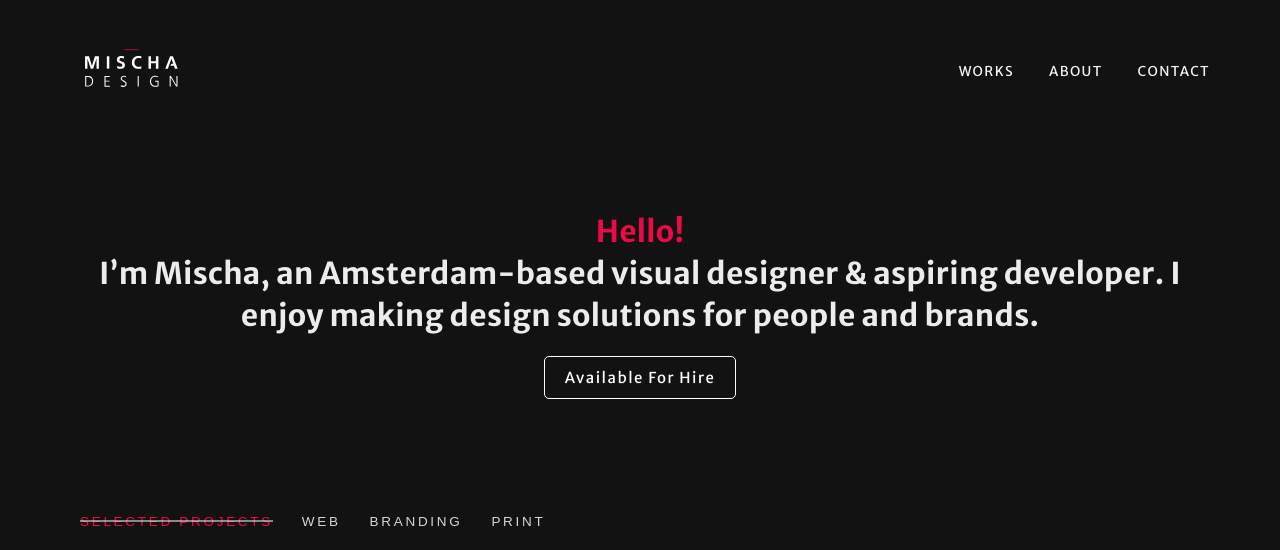
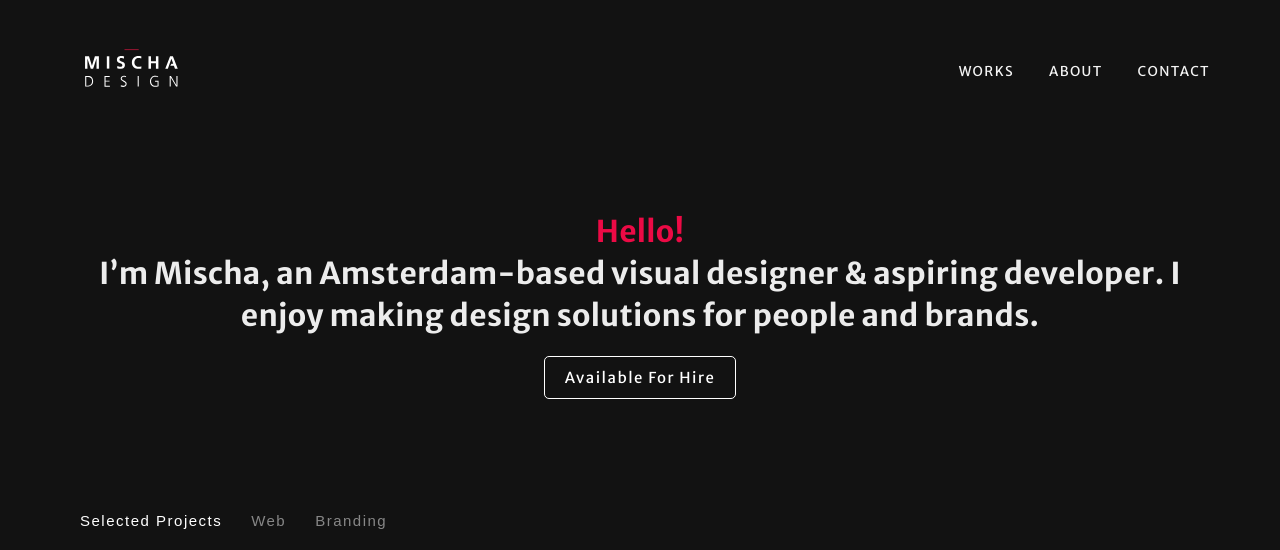
Before and after one commit to mfgoes/portfolio, a PHP site: page /index.html in a window 1280 px wide. Shown: the top 550 px of the page. Run offline with PHP 8.4, Linux system fonts and the light colour scheme; some libraries are stand-ins or nearby versions.

Commit message:
remove text shadow

```diff
--- a/css/styles.css
+++ b/css/styles.css
@@ -294,10 +294,11 @@ a:hover {
 .btn-main {
      margin-top: 10px;
      text-transform: uppercase;
-     text-shadow:0px 1px 0px #2f662744;
+     /*text-shadow:0px 1px 0px #2f662744;*/
      cursor:pointer;
      letter-spacing: 0.1em;
      text-transform: capitalize;
+     font-size: 1em;
 }
 
 .secondary
@@ -1478,16 +1479,14 @@ a:hover {
 }
 
 .grid-nav ul li {
-    color: #d5d5d5;
+    color: #878787;
     position: relative;
     line-height: 1.5;
-
     font-weight: 400;
-    letter-spacing: 0.2em;
-    font-size: 0.9em;
+    letter-spacing: 0.1em;
+    font-size: 1em;
     font-family: Source Sans Pro, sans-serif;
-
-    text-transform: uppercase;
+    /*text-transform: uppercase;*/
     margin: 0 25px 0 0;
     display: inline-block;
     cursor: pointer;
@@ -1509,6 +1508,30 @@ a:hover {
     position: absolute;
     content: '';
     width: 0%;
+    height: 0px;
+    opacity: .5;
+    top: 40%;
+    background: #fff;
+    -webkit-transition: all .3s ease-in-out;
+    -o-transition: all .3s ease-in-out;
+    transition: all .3s ease-in-out;
+}
+
+.grid-nav li:hover:before {
+    width: 100%;
+}
+
+
+.grid-nav li.active {
+    color: #fff;
+    background-color: transparent;
+    opacity: 1;
+}
+
+/*.grid-nav li.active:before {
+    position: absolute;
+    content: '';
+    width: 100%;
     height: 2px;
     opacity: .5;
     top: 40%;
@@ -1516,30 +1539,7 @@ a:hover {
     -webkit-transition: all .3s ease-in-out;
     -o-transition: all .3s ease-in-out;
     transition: all .3s ease-in-out;
-}
-
-.grid-nav li:hover:before {
-    width: 100%;
-}
-
-
-.grid-nav li.active {
-    color: #ec0a45;
-    background-color: transparent;
-}
-
-.grid-nav li.active:before {
-    position: absolute;
-    content: '';
-    width: 100%;
-    height: 2px;
-    opacity: .5;
-    top: 40%;
-    background: #fff;
-    -webkit-transition: all .3s ease-in-out;
-    -o-transition: all .3s ease-in-out;
-    transition: all .3s ease-in-out;
-}
+}*/
 
 .item-grid {
     margin-bottom: 30px;
--- a/index.html
+++ b/index.html
@@ -91,7 +91,7 @@
             <div class="title_white ">
 
                 <h2><div class="title_red">Hello!</div> I’m Mischa, an Amsterdam-based visual designer & aspiring developer. I enjoy making design solutions for people and brands.</h2>
-                <a style="text-align: center;" href="about.html"><div class="btn-main secondary">Available for hire</div></a>
+                <a style="text-align: center;" href="about.html" class="btn-main secondary">Available for hire</a>
 
             </div>
         </div>
@@ -111,7 +111,7 @@
                         <li class="button active" data-filter="*">Selected Projects</li>
                         <li class="button" data-filter=".Web">Web</li>
                         <li class="button" data-filter=".Branding">Branding</li>
-                        <li class="button" data-filter=".Print">Print</li>
+
 
                         <!--<li class="button" data-filter=".Interactive">Interactive</li> -->
                     </ul>
```
Also changed, not shown: fonts/TitlingGothicFB-StandardExtd.ttf (added), fonts/Yellix-Medium.otf (deleted).
